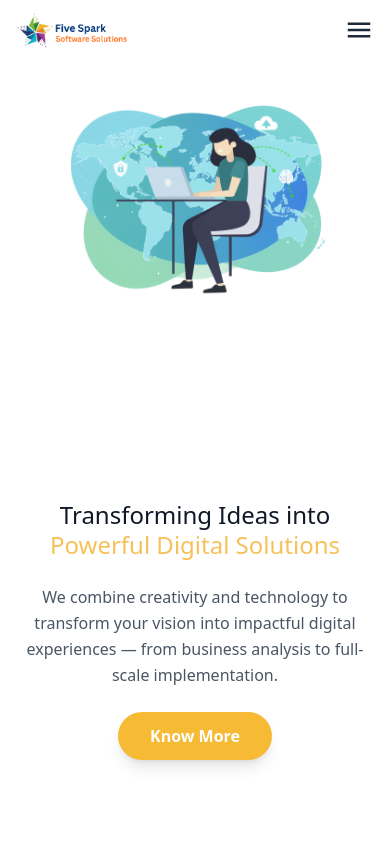
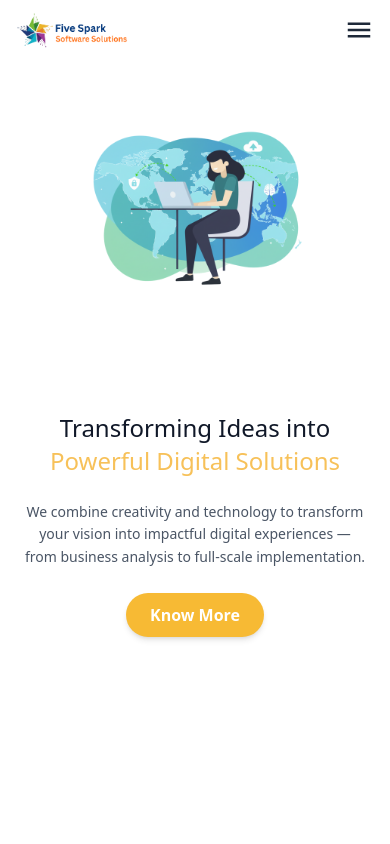
Before and after one commit to We-Five-Tech-Solutions/Tech-Solution, a React (Vite) app in the folder Frontend/frontend/: page / in a window 390 px wide. Shown: the top 844 px of the page. Built offline with nearby package versions, Linux system fonts and the light colour scheme.

Commit message:
add responsive hero section

```diff
--- a/Frontend/frontend/src/Components/Hero.jsx
+++ b/Frontend/frontend/src/Components/Hero.jsx
@@ -1,27 +1,24 @@
-// src/components/Hero.jsx
 import { Link } from "react-router-dom";
+import HeroImage from "../assets/heroImage.png"; // adjust path as needed
 import { motion } from "framer-motion";
-import HeroImage from "../assets/heroImage.png";
-
-export default function Hero() {
+const HeroSection = () => {
   return (
-    <section
-      id="hero"
-      className="flex flex-col-reverse md:flex-row items-center justify-between min-h-[90vh] container mx-auto px-6 md:px-10 lg:px-16 gap-10 pt-24 md:pt-28"
-    >
-      {/* Left Side - Text Content */}
+    <section className="w-full min-h-screen flex flex-col-reverse md:flex-row items-center justify-between px-6 sm:px-10 md:px-16 lg:px-24 py-10 bg-white">
+      {/* LEFT TEXT SECTION */}
       <motion.div
         initial={{ opacity: 0, x: -40 }}
         animate={{ opacity: 1, x: 0 }}
         transition={{ duration: 0.4, ease: "easeOut" }}
-        className="text-center md:text-left md:w-1/2 space-y-6"
+        className="flex-1 text-center md:text-left space-y-6 md:space-y-8 mt-10 md:mt-0"
       >
-        <h1 className="text-2xl sm:text-3xl md:text-4xl lg:text-5xl font-medium text-gray-900 leading-tight">
+        <h1 className="text-2xl sm:text-3xl md:text-4xl lg:text-5xl font-medium text-gray-900 leading-snug sm:leading-tight">
           Transforming Ideas into{" "}
-          <span className="text-glow">Powerful Digital Solutions</span>
+          <span className="text-glow text-[var(--color-primary)]">
+            Powerful Digital Solutions
+          </span>
         </h1>
 
-        <p className="text-base sm:text-lg md:text-xl text-gray-600 max-w-xl mx-auto md:mx-0 leading-relaxed">
+        <p className="text-sm sm:text-base md:text-lg text-gray-600 max-w-md sm:max-w-lg md:max-w-xl mx-auto md:mx-0 leading-relaxed">
           We combine creativity and technology to transform your vision into
           impactful digital experiences — from business analysis to full-scale
           implementation.
@@ -29,15 +26,15 @@ export default function Hero() {
 
         <Link
           to="/about"
-          className="inline-block px-8 py-3 rounded-full bg-[var(--color-primary)] text-white font-semibold shadow-lg hover:bg-[var(--color-dark)] hover:shadow-xl transition-all duration-300"
+          className="inline-block px-6 sm:px-8 py-2.5 sm:py-3 rounded-full bg-[var(--color-primary)] text-white font-semibold shadow-md hover:bg-[var(--color-dark)] hover:shadow-lg transition-all duration-300"
         >
           Know More
         </Link>
       </motion.div>
 
-      {/* Right Side - Image */}
+      {/* RIGHT IMAGE SECTION */}
       <motion.div
-        className="md:w-1/2 flex justify-center"
+        className="flex-1 flex items-center justify-center"
         initial={{ opacity: 0, x: 40 }}
         animate={{ opacity: 1, x: 0 }}
         transition={{ duration: 0.4, ease: "easeOut", delay: 0.2 }}
@@ -45,9 +42,11 @@ export default function Hero() {
         <img
           src={HeroImage}
           alt="Software Development Team"
-          className="w-[80%] sm:w-[70%] md:w-full max-w-sm sm:max-w-md md:max-w-lg lg:max-w-xl object-contain"
+          className="w-[80%] sm:w-[70%] md:w-full max-w-[280px] sm:max-w-md md:max-w-lg lg:max-w-xl object-contain"
         />
       </motion.div>
     </section>
   );
-}
+};
+
+export default HeroSection;
```
